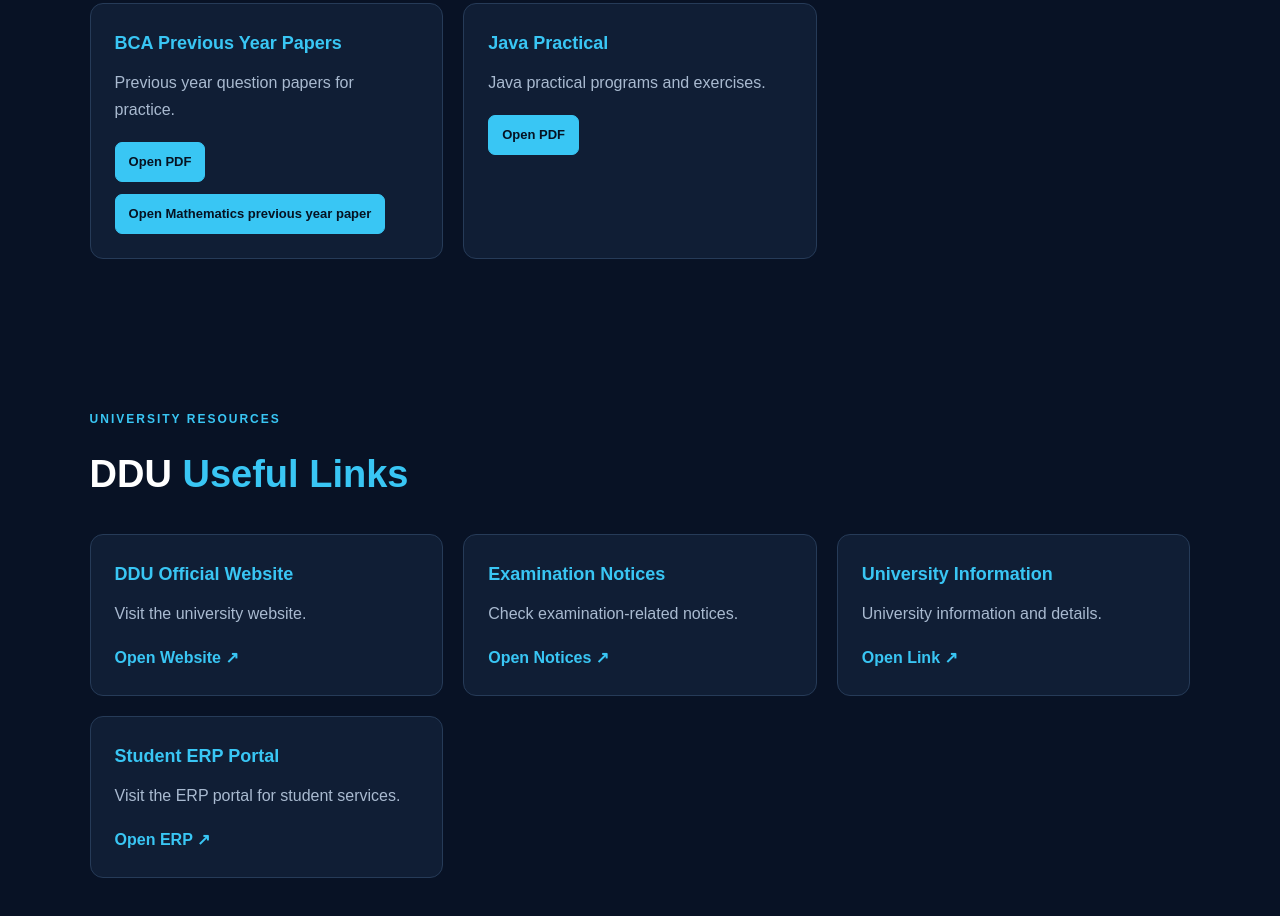
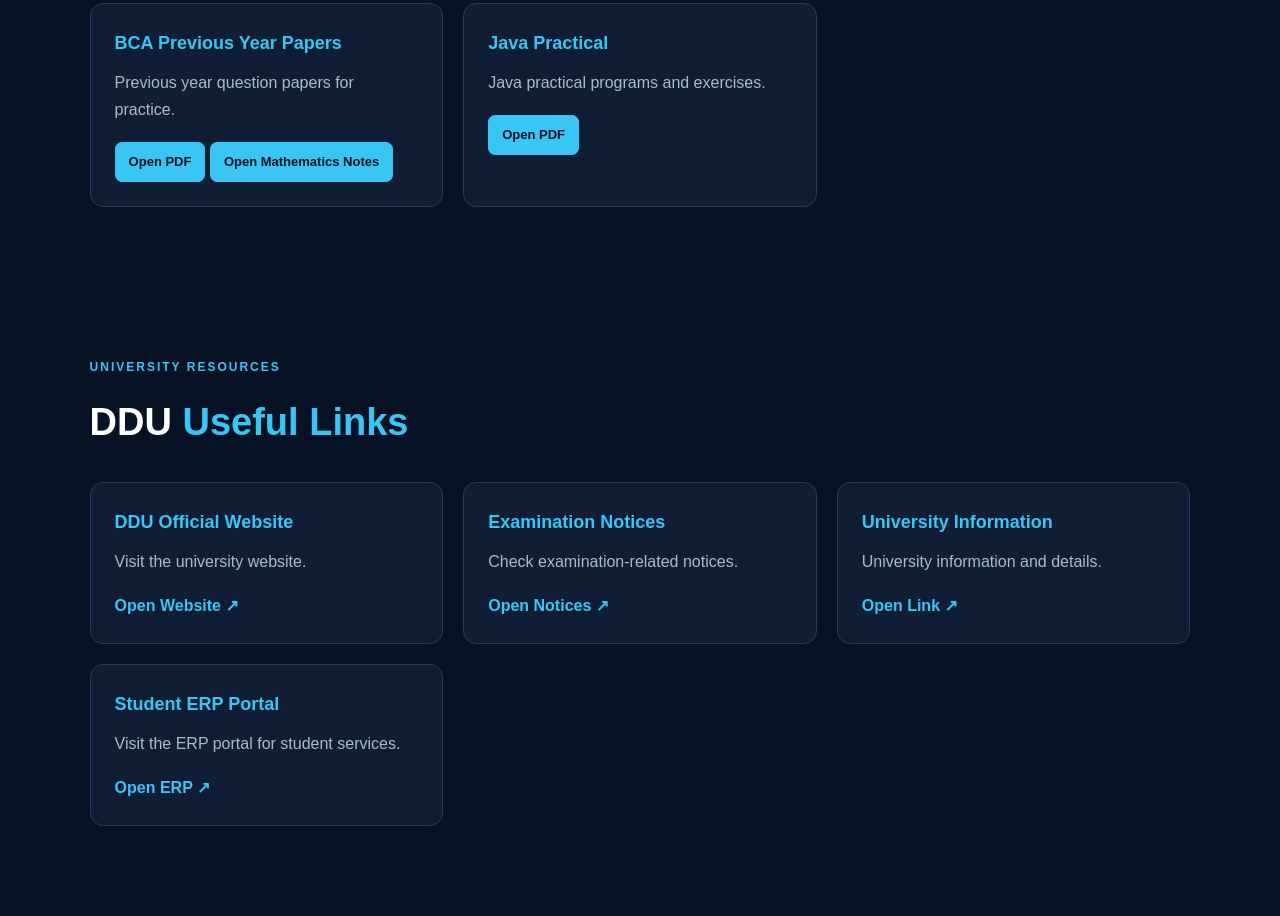
Before and after one commit to anishpal8858/anish-portfolio, a plain HTML site: page index.html in a window 1280 px wide. Shown: the part 3210-4126 px from the top of the page. Drawn offline with Linux system fonts and the light colour scheme.

Commit message:
Update index.html

```diff
--- a/index.html
+++ b/index.html
@@ -203,8 +203,9 @@
         <h3>BCA Previous Year Papers</h3>
         <p>Previous year question papers for practice.</p>
         <a class="btn small" href="pdfs/BCA_PYQ.pdf" target="_blank">Open PDF</a>
-          <a class="btn small" href="./principal%20of%20mathematics%20semester%201.pdf" target="_blank">
-Open Mathematics previous year paper
+         <a class="btn small" href="./math-sem1.pdf" target="_blank">
+  Open Mathematics Notes
+</a>
 </a>
       </article>
       <article class="card pdf-card" data-category="java">
```
